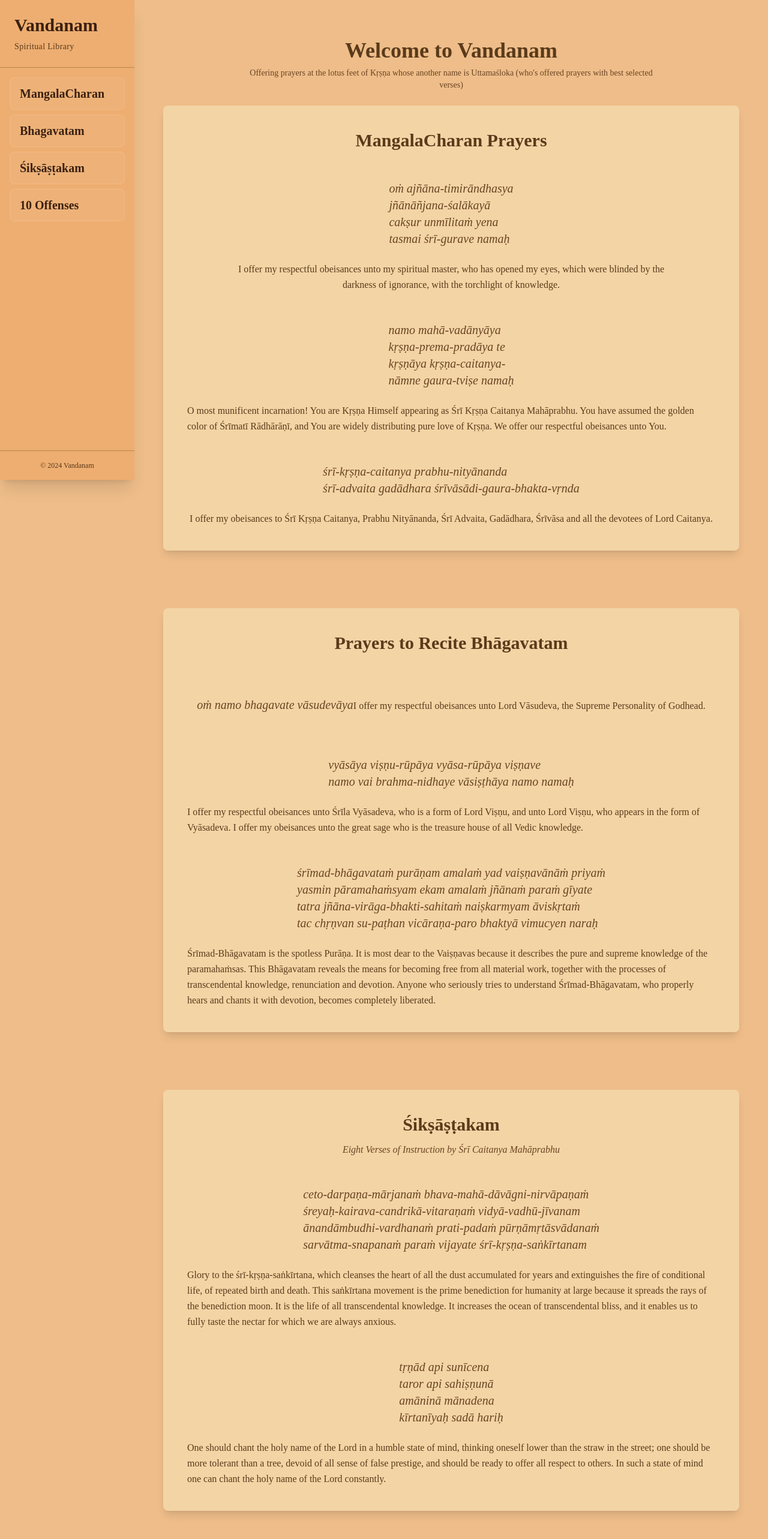
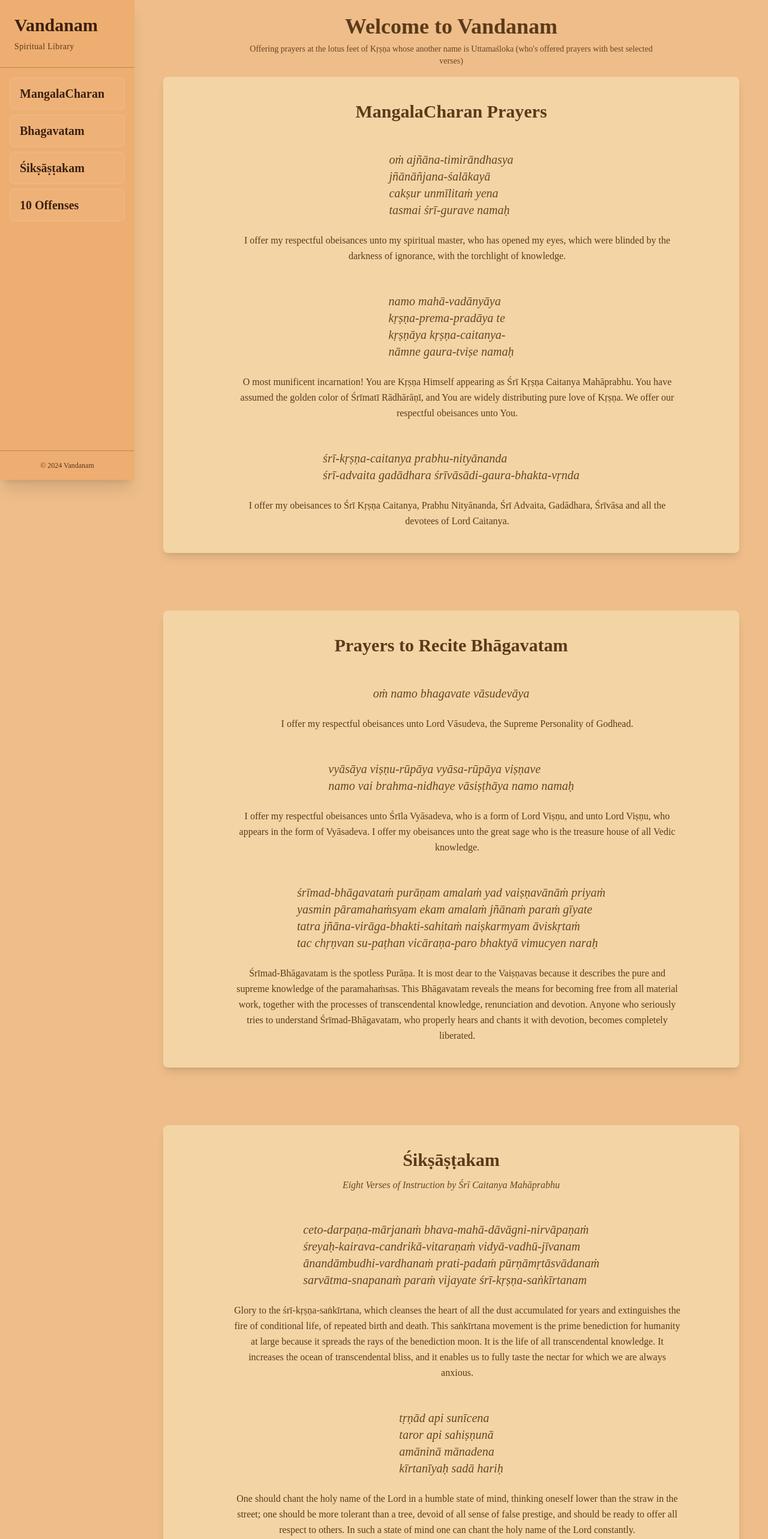
Before and after one commit to Dhiraj-Pote/Vandanam, a Next.js app: page / in a window 1280 px wide. Shown: the top 2566 px of the page at 60% size. Built offline with nearby package versions, Linux system fonts and the light colour scheme.

Commit message:
working everthung

```diff
--- a/src/app/layout.tsx
+++ b/src/app/layout.tsx
@@ -15,7 +15,7 @@ export default function RootLayout({
     <html lang="en">
       <body>
         <Sidebar />
-        <main className="ml-56 px-12 py-16 leading-relaxed">
+        <main className="ml-56 px-12 py-4 leading-relaxed">
           {children}
         </main>
       </body>
--- a/src/app/page.tsx
+++ b/src/app/page.tsx
@@ -19,7 +19,7 @@ export default function Home() {
 
   return (
     <>
-      <section className="mb-6 text-center">
+      <section className="mb-4 text-center pt-2">
         <h1 className="text-4xl font-bold mb-2 text-[#5a3a1a]">Welcome to Vandanam</h1>
         <p className="text-sm text-[#6b4423] max-w-2xl mx-auto">
           Offering prayers at the lotus feet of Kṛṣṇa whose another name is Uttamaśloka (who's offered prayers with best selected verses)
@@ -31,7 +31,7 @@ export default function Home() {
         <div className="space-y-12">
           <div>
             <p
-              onClick={() => setSelectedVerse(selectedVerse === 1 ? null : 1)}
+              onClick={() => { setSelectedVerse(selectedVerse === 1 ? null : 1); setSelectedTranslation(null); }}
               className={`verse-text italic text-xl text-[#6b4423] mb-6 inline-block text-left transition-all duration-200 relative ${selectedVerse === 1 ? 'before:content-[""] before:absolute before:left-[-200px] before:top-0 before:bottom-0 before:w-1 before:bg-[#da9d5b]' : ''}`}
             >
               oṁ ajñāna-timirāndhasya<br/>
@@ -40,8 +40,8 @@ export default function Home() {
               tasmai śrī-gurave namaḥ
             </p>
             <p
-              onClick={() => setSelectedTranslation(selectedTranslation === 1 ? null : 1)}
-              className={`translation-text text-[#5a3a1a] max-w-3xl mx-auto transition-all duration-200 ${selectedTranslation === 1 ? 'border-l-4 border-[#da9d5b] pl-4' : ''}`}
+              onClick={() => { setSelectedTranslation(selectedTranslation === 1 ? null : 1); setSelectedVerse(null); }}
+              className={`translation-text text-[#5a3a1a] max-w-3xl mx-auto transition-all duration-200 pl-4 ${selectedTranslation === 1 ? 'border-l-4 border-[#da9d5b]' : 'border-l-4 border-transparent'}`}
             >
               I offer my respectful obeisances unto my spiritual master, who has opened my eyes,
               which were blinded by the darkness of ignorance, with the torchlight of knowledge.
@@ -50,7 +50,7 @@ export default function Home() {
 
           <div>
             <p
-              onClick={() => setSelectedVerse(selectedVerse === 2 ? null : 2)}
+              onClick={() => { setSelectedVerse(selectedVerse === 2 ? null : 2); setSelectedTranslation(null); }}
               className={`verse-text italic text-xl text-[#6b4423] mb-6 inline-block text-left transition-all duration-200 relative ${selectedVerse === 2 ? 'before:content-[""] before:absolute before:left-[-200px] before:top-0 before:bottom-0 before:w-1 before:bg-[#da9d5b]' : ''}`}
             >
               namo mahā-vadānyāya<br/>
@@ -59,8 +59,8 @@ export default function Home() {
               nāmne gaura-tviṣe namaḥ
             </p>
             <p
-              onClick={() => setSelectedTranslation(selectedTranslation === 2 ? null : 2)}
-              className={`translation-text text-[#5a3a1a] inline-block text-left transition-all duration-200 relative ${selectedTranslation === 2 ? 'before:content-[""] before:absolute before:left-[-200px] before:top-0 before:bottom-0 before:w-1 before:bg-[#da9d5b]' : ''}`}
+              onClick={() => { setSelectedTranslation(selectedTranslation === 2 ? null : 2); setSelectedVerse(null); }}
+              className={`translation-text text-[#5a3a1a] max-w-3xl mx-auto transition-all duration-200 pl-4 ${selectedTranslation === 2 ? 'border-l-4 border-[#da9d5b]' : 'border-l-4 border-transparent'}`}
             >
               O most munificent incarnation! You are Kṛṣṇa Himself appearing as Śrī Kṛṣṇa Caitanya Mahāprabhu.
               You have assumed the golden color of Śrīmatī Rādhārāṇī, and You are widely distributing pure love of Kṛṣṇa.
@@ -70,15 +70,15 @@ export default function Home() {
 
           <div>
             <p
-              onClick={() => setSelectedVerse(selectedVerse === 3 ? null : 3)}
+              onClick={() => { setSelectedVerse(selectedVerse === 3 ? null : 3); setSelectedTranslation(null); }}
               className={`verse-text italic text-xl text-[#6b4423] mb-6 inline-block text-left transition-all duration-200 relative ${selectedVerse === 3 ? 'before:content-[""] before:absolute before:left-[-200px] before:top-0 before:bottom-0 before:w-1 before:bg-[#da9d5b]' : ''}`}
             >
               śrī-kṛṣṇa-caitanya prabhu-nityānanda<br/>
               śrī-advaita gadādhara śrīvāsādi-gaura-bhakta-vṛnda
             </p>
             <p
-              onClick={() => setSelectedTranslation(selectedTranslation === 3 ? null : 3)}
-              className={`translation-text text-[#5a3a1a] inline-block text-left transition-all duration-200 relative ${selectedTranslation === 3 ? 'before:content-[""] before:absolute before:left-[-200px] before:top-0 before:bottom-0 before:w-1 before:bg-[#da9d5b]' : ''}`}
+              onClick={() => { setSelectedTranslation(selectedTranslation === 3 ? null : 3); setSelectedVerse(null); }}
+              className={`translation-text text-[#5a3a1a] max-w-3xl mx-auto transition-all duration-200 pl-4 ${selectedTranslation === 3 ? 'border-l-4 border-[#da9d5b]' : 'border-l-4 border-transparent'}`}
             >
               I offer my obeisances to Śrī Kṛṣṇa Caitanya, Prabhu Nityānanda, Śrī Advaita,
               Gadādhara, Śrīvāsa and all the devotees of Lord Caitanya.
@@ -92,30 +92,30 @@ export default function Home() {
         <div className="space-y-12">
           <div>
             <p
-              onClick={() => setSelectedVerse(selectedVerse === 4 ? null : 4)}
+              onClick={() => { setSelectedVerse(selectedVerse === 4 ? null : 4); setSelectedTranslation(null); }}
               className={`verse-text italic text-xl text-[#6b4423] mb-6 inline-block text-left transition-all duration-200 relative ${selectedVerse === 4 ? 'before:content-[""] before:absolute before:left-[-200px] before:top-0 before:bottom-0 before:w-1 before:bg-[#da9d5b]' : ''}`}
             >
               oṁ namo bhagavate vāsudevāya
             </p>
             <p
-              onClick={() => setSelectedTranslation(selectedTranslation === 4 ? null : 4)}
-              className={`translation-text text-[#5a3a1a] inline-block text-left transition-all duration-200 relative ${selectedTranslation === 4 ? 'before:content-[""] before:absolute before:left-[-200px] before:top-0 before:bottom-0 before:w-1 before:bg-[#da9d5b]' : ''}`}
+              onClick={() => { setSelectedTranslation(selectedTranslation === 4 ? null : 4); setSelectedVerse(null); }}
+              className={`translation-text text-[#5a3a1a] max-w-3xl mx-auto transition-all duration-200 pl-4 ${selectedTranslation === 4 ? 'border-l-4 border-[#da9d5b]' : 'border-l-4 border-transparent'}`}
             >
-              <br/>I offer my respectful obeisances unto Lord Vāsudeva, the Supreme Personality of Godhead.
+             I offer my respectful obeisances unto Lord Vāsudeva, the Supreme Personality of Godhead.
             </p>
           </div>
 
           <div>
             <p
-              onClick={() => setSelectedVerse(selectedVerse === 5 ? null : 5)}
+              onClick={() => { setSelectedVerse(selectedVerse === 5 ? null : 5); setSelectedTranslation(null); }}
               className={`verse-text italic text-xl text-[#6b4423] mb-6 inline-block text-left transition-all duration-200 relative ${selectedVerse === 5 ? 'before:content-[""] before:absolute before:left-[-200px] before:top-0 before:bottom-0 before:w-1 before:bg-[#da9d5b]' : ''}`}
             >
               vyāsāya viṣṇu-rūpāya vyāsa-rūpāya viṣṇave<br/>
               namo vai brahma-nidhaye vāsiṣṭhāya namo namaḥ
             </p>
             <p
-              onClick={() => setSelectedTranslation(selectedTranslation === 5 ? null : 5)}
-              className={`translation-text text-[#5a3a1a] inline-block text-left transition-all duration-200 relative ${selectedTranslation === 5 ? 'before:content-[""] before:absolute before:left-[-200px] before:top-0 before:bottom-0 before:w-1 before:bg-[#da9d5b]' : ''}`}
+              onClick={() => { setSelectedTranslation(selectedTranslation === 5 ? null : 5); setSelectedVerse(null); }}
+              className={`translation-text text-[#5a3a1a] max-w-3xl mx-auto transition-all duration-200 pl-4 ${selectedTranslation === 5 ? 'border-l-4 border-[#da9d5b]' : 'border-l-4 border-transparent'}`}
             >
               I offer my respectful obeisances unto Śrīla Vyāsadeva, who is a form of Lord Viṣṇu,
               and unto Lord Viṣṇu, who appears in the form of Vyāsadeva. I offer my obeisances
@@ -125,7 +125,7 @@ export default function Home() {
 
           <div>
             <p
-              onClick={() => setSelectedVerse(selectedVerse === 6 ? null : 6)}
+              onClick={() => { setSelectedVerse(selectedVerse === 6 ? null : 6); setSelectedTranslation(null); }}
               className={`verse-text italic text-xl text-[#6b4423] mb-6 inline-block text-left transition-all duration-200 relative ${selectedVerse === 6 ? 'before:content-[""] before:absolute before:left-[-200px] before:top-0 before:bottom-0 before:w-1 before:bg-[#da9d5b]' : ''}`}
             >
               śrīmad-bhāgavataṁ purāṇam amalaṁ yad vaiṣṇavānāṁ priyaṁ<br/>
@@ -134,8 +134,8 @@ export default function Home() {
               tac chṛṇvan su-paṭhan vicāraṇa-paro bhaktyā vimucyen naraḥ
             </p>
             <p
-              onClick={() => setSelectedTranslation(selectedTranslation === 6 ? null : 6)}
-              className={`translation-text text-[#5a3a1a] inline-block text-left transition-all duration-200 relative ${selectedTranslation === 6 ? 'before:content-[""] before:absolute before:left-[-200px] before:top-0 before:bottom-0 before:w-1 before:bg-[#da9d5b]' : ''}`}
+              onClick={() => { setSelectedTranslation(selectedTranslation === 6 ? null : 6); setSelectedVerse(null); }}
+              className={`translation-text text-[#5a3a1a] max-w-3xl mx-auto transition-all duration-200 pl-4 ${selectedTranslation === 6 ? 'border-l-4 border-[#da9d5b]' : 'border-l-4 border-transparent'}`}
             >
               Śrīmad-Bhāgavatam is the spotless Purāṇa. It is most dear to the Vaiṣṇavas because it describes
               the pure and supreme knowledge of the paramahaṁsas. This Bhāgavatam reveals the means for becoming
@@ -154,7 +154,7 @@ export default function Home() {
         <div className="space-y-12">
           <div>
             <p
-              onClick={() => setSelectedVerse(selectedVerse === 7 ? null : 7)}
+              onClick={() => { setSelectedVerse(selectedVerse === 7 ? null : 7); setSelectedTranslation(null); }}
               className={`verse-text italic text-xl text-[#6b4423] mb-6 inline-block text-left transition-all duration-200 relative ${selectedVerse === 7 ? 'before:content-[""] before:absolute before:left-[-200px] before:top-0 before:bottom-0 before:w-1 before:bg-[#da9d5b]' : ''}`}
             >
               ceto-darpaṇa-mārjanaṁ bhava-mahā-dāvāgni-nirvāpaṇaṁ<br/>
@@ -163,8 +163,8 @@ export default function Home() {
               sarvātma-snapanaṁ paraṁ vijayate śrī-kṛṣṇa-saṅkīrtanam
             </p>
             <p
-              onClick={() => setSelectedTranslation(selectedTranslation === 7 ? null : 7)}
-              className={`translation-text text-[#5a3a1a] inline-block text-left transition-all duration-200 relative ${selectedTranslation === 7 ? 'before:content-[""] before:absolute before:left-[-200px] before:top-0 before:bottom-0 before:w-1 before:bg-[#da9d5b]' : ''}`}
+              onClick={() => { setSelectedTranslation(selectedTranslation === 7 ? null : 7); setSelectedVerse(null); }}
+              className={`translation-text text-[#5a3a1a] max-w-3xl mx-auto transition-all duration-200 pl-4 ${selectedTranslation === 7 ? 'border-l-4 border-[#da9d5b]' : 'border-l-4 border-transparent'}`}
             >
               Glory to the śrī-kṛṣṇa-saṅkīrtana, which cleanses the heart of all the dust accumulated for years
               and extinguishes the fire of conditional life, of repeated birth and death. This saṅkīrtana movement
@@ -176,7 +176,7 @@ export default function Home() {
 
           <div>
             <p
-              onClick={() => setSelectedVerse(selectedVerse === 8 ? null : 8)}
+              onClick={() => { setSelectedVerse(selectedVerse === 8 ? null : 8); setSelectedTranslation(null); }}
               className={`verse-text italic text-xl text-[#6b4423] mb-6 inline-block text-left transition-all duration-200 relative ${selectedVerse === 8 ? 'before:content-[""] before:absolute before:left-[-200px] before:top-0 before:bottom-0 before:w-1 before:bg-[#da9d5b]' : ''}`}
             >
               tṛṇād api sunīcena<br/>
@@ -185,8 +185,8 @@ export default function Home() {
               kīrtanīyaḥ sadā hariḥ
             </p>
             <p
-              onClick={() => setSelectedTranslation(selectedTranslation === 8 ? null : 8)}
-              className={`translation-text text-[#5a3a1a] inline-block text-left transition-all duration-200 relative ${selectedTranslation === 8 ? 'before:content-[""] before:absolute before:left-[-200px] before:top-0 before:bottom-0 before:w-1 before:bg-[#da9d5b]' : ''}`}
+              onClick={() => { setSelectedTranslation(selectedTranslation === 8 ? null : 8); setSelectedVerse(null); }}
+              className={`translation-text text-[#5a3a1a] max-w-3xl mx-auto transition-all duration-200 pl-4 ${selectedTranslation === 8 ? 'border-l-4 border-[#da9d5b]' : 'border-l-4 border-transparent'}`}
             >
               One should chant the holy name of the Lord in a humble state of mind, thinking oneself lower
               than the straw in the street; one should be more tolerant than a tree, devoid of all sense
```
